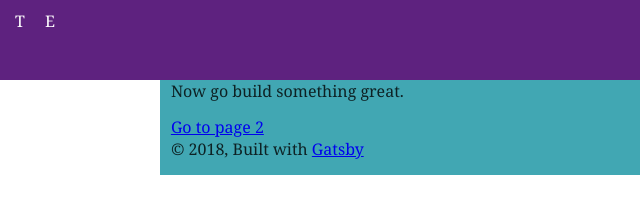
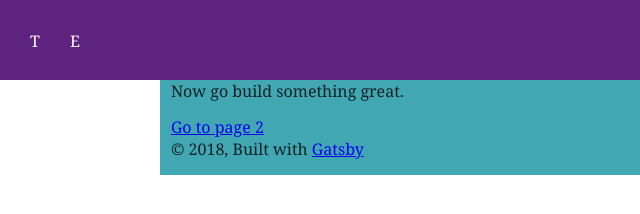
Before and after one commit to ferdelamad/styledui, a Gatsby site: page / in a window 1280 px wide. Shown: the full height of the page, 0-640 px from the left. Built offline with nearby package versions, Linux system fonts and the light colour scheme; Gatsby itself is replaced by a stand-in of ours.

Commit message:
Refactored Icon

```diff
--- a/src/components/header/Icon.js
+++ b/src/components/header/Icon.js
@@ -1,19 +1,33 @@
+import React from 'react'
 import styled from 'styled-components'
 
-const A = styled.a`
+const IconContainer = styled.div`
+  display: flex;
+  width: 1rem;
+  margin: 1rem;
+  padding: 1rem;
   text-align: center;
-  color: #fff;
-  font-size: ${props => props.fontSize || '1.6 rem'};
   transition: background-color 150ms;
-  flex: 0 0 auto;
-  border-radius: 50%;
-  display: inline-flex;
-  padding: 1rem;
-  width: 1.5rem;
-  margin: 0 0.5rem;
+
   :hover {
     background-color: rgba(0, 0, 0, 0.8);
   }
 `
 
-export default A
+const A = styled.a`
+  color: #fff;
+  font-size: ${props => props.fontSize || '1.6 rem'};
+  border-radius: 100%;
+  padding: 1rem;
+  flex: 1;
+  margin-left: auto;
+  margin-right: auto;
+`
+
+const Icon = props => (
+  <IconContainer>
+    <A>{props.children}</A>
+  </IconContainer>
+)
+
+export default Icon
--- a/src/components/header/Nav.js
+++ b/src/components/header/Nav.js
@@ -2,6 +2,7 @@ import styled from 'styled-components'
 
 const Nav = styled.nav`
   display: flex;
+  justify-content: flex-start;
   width: 100%;
 `
 
```
